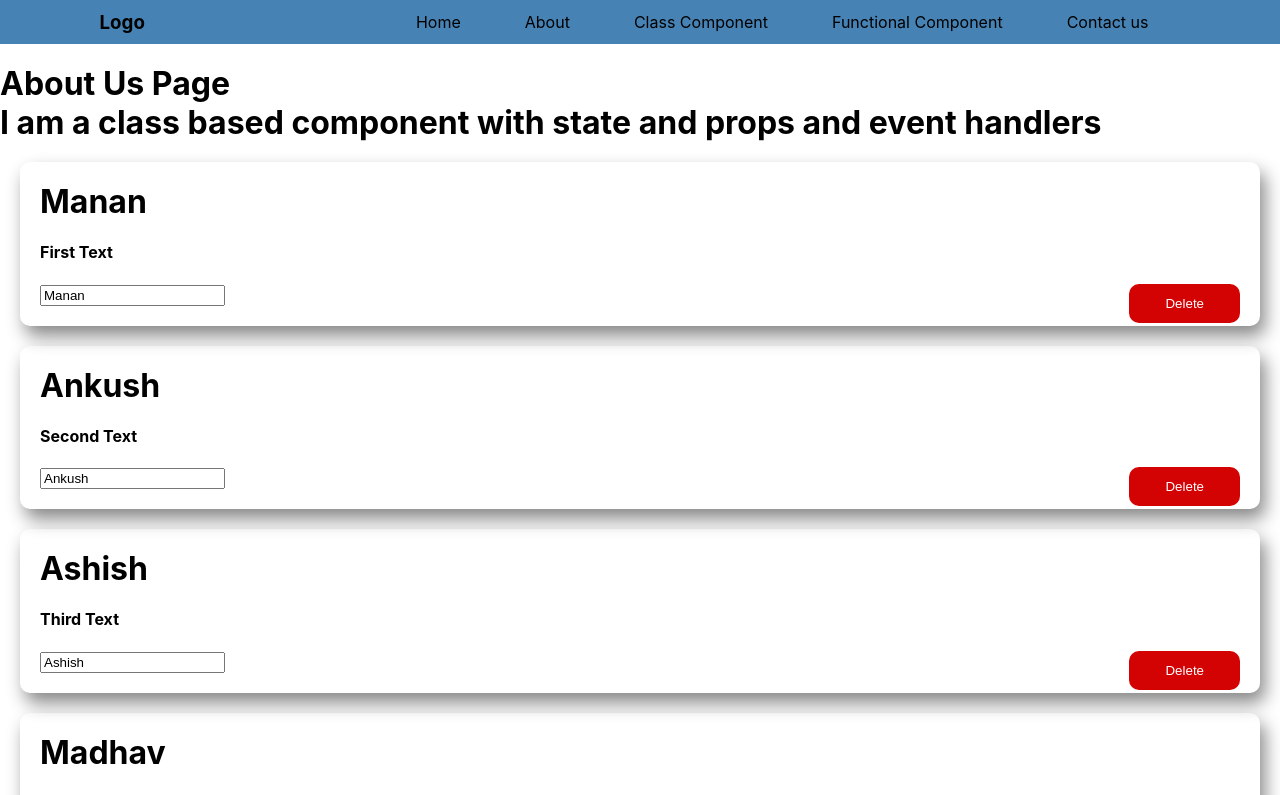
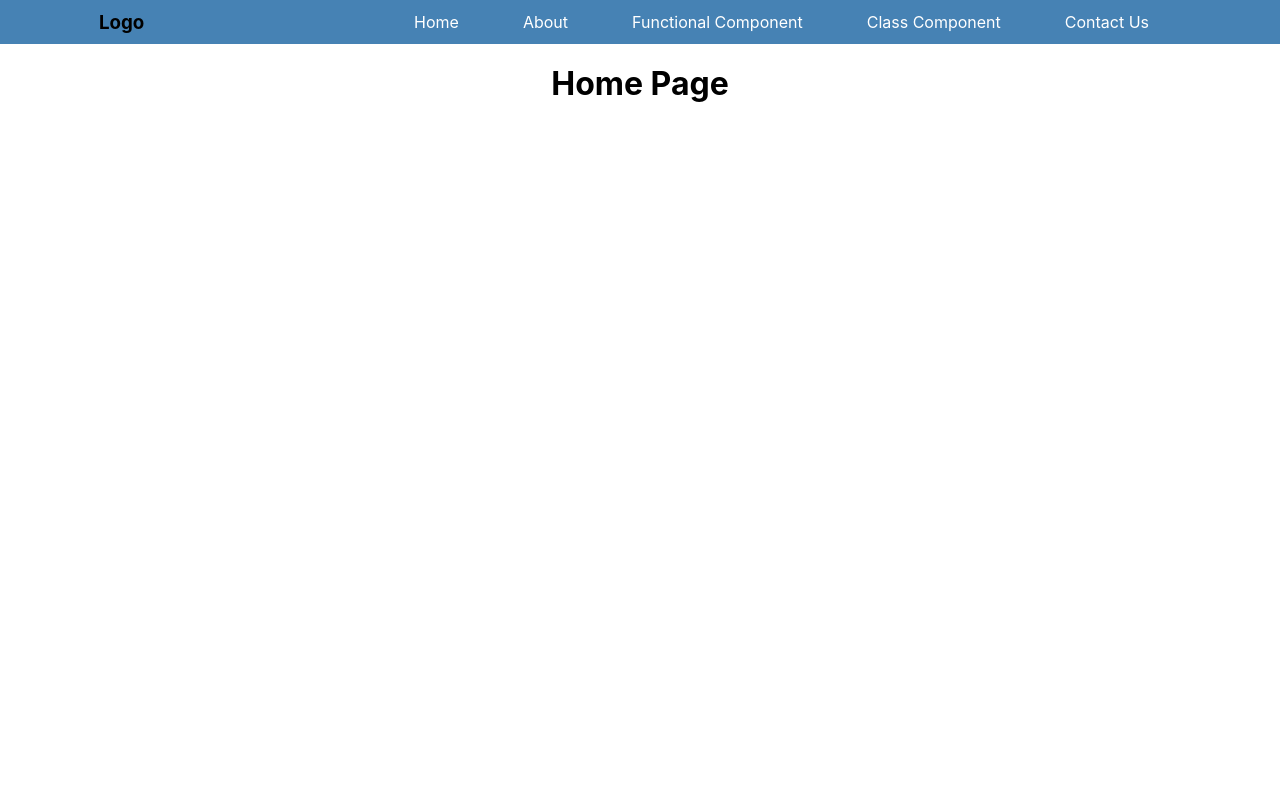
Before and after one commit to imanansadana/reactproject, a React (Create React App) app: page / in a window 1280 px wide. Shown: the top 795 px of the page. Built offline with nearby package versions, Linux system fonts and the light colour scheme.

Commit message:
Routing Added

```diff
--- a/src/App.css
+++ b/src/App.css
@@ -1,5 +1,8 @@
 .App {
   text-align: center;
+  display: flex;
+  flex-direction: column;
+  align-items: center;
 }
 
 .App-logo {
--- a/src/App.js
+++ b/src/App.js
@@ -2,19 +2,29 @@ import React, { Component } from "react";
 import ClassComponent from "./Components/ClassComponent/ClassComponent";
 import FunctionalComponent from "./Components/FunctionalComponent/FunctionalComponent";
 import Navbar from "./Components/Navbar/Navbar";
+import Home from "./Components/Home/Home";
 import AboutUs from "./Components/AboutUs/AboutUs";
 import ContactUs from "./Components/ContactUs/ContactUs";
+import { BrowserRouter, Switch, Route } from "react-router-dom";
+import "./App.css";
+import NameDetails from "./Components/ClassComponent/NameCard/NameDetails/NameDetails";
 
 class App extends Component {
   render() {
     return (
-      <div>
-        <Navbar />
-        <AboutUs />
-        <ClassComponent></ClassComponent>
-        <FunctionalComponent></FunctionalComponent>
-        <ContactUs />
-      </div>
+      <BrowserRouter>
+        <div className="App">
+          <Navbar />
+          <Switch>
+            <Route path="/" exact component={Home} />
+            <Route path="/aboutus" component={AboutUs} />
+            <Route path="/contactus" component={ContactUs} />
+            <Route path="/class" exact component={ClassComponent} />
+            <Route path="/functional" component={FunctionalComponent} />
+            <Route path="/class/:id" component={NameDetails} />
+          </Switch>
+        </div>
+      </BrowserRouter>
     );
   }
 }
--- /dev/null
+++ b/src/Components/ClassComponent/ClassComponent.css
@@ -0,0 +1,4 @@
+.cards{
+    display: flex;
+    flex-wrap: wrap;
+}
--- a/src/Components/ClassComponent/ClassComponent.js
+++ b/src/Components/ClassComponent/ClassComponent.js
@@ -1,24 +1,18 @@
 import React, { Component } from "react";
 import NameCard from "./NameCard/NameCard";
+import "./ClassComponent.css";
+import MockData from "./MockData";
 
 class ClassComponent extends Component {
-  state = {
-    students: [
-      { id: "ffdjhvv", name: "Manan", text: "First Text" },
-      { id: "ffdv", name: "Ankush", text: "Second Text" },
-      { id: "ffdvghknv", name: "Ashish", text: "Third Text" },
-      { id: "ffcfghkjbdv", name: "Madhav", text: "Fourth Text" },
-    ],
-    othervar: 1,
-  };
+  state = MockData;
 
   nameHandler = (name) => {
     this.setState({
       students: [
-        { name: "Manan", text: "First Text" },
-        { name: name, text: "Second Text" },
-        { name: "Ashish", text: "Third Text" },
-        { name: "Madhav", text: "Fifth Text" },
+        { id: "1", name: "Manan", text: "First Text" },
+        { id: "2", name: name, text: "Second Text" },
+        { id: "3", name: "Ashish", text: "Third Text" },
+        { id: "4", name: "Madhav", text: "Fifth Text" },
       ],
     });
     console.log(this.state);
@@ -27,10 +21,10 @@ class ClassComponent extends Component {
   changeNameHandler = (event) => {
     this.setState({
       students: [
-        { name: "Manan", text: "First Text" },
-        { name: event.target.value, text: "Second Text" },
-        { name: "Ashish", text: "Third Text" },
-        { name: "Madhav", text: "Fifth Text" },
+        { id: "1", name: "Manan", text: "First Text" },
+        { id: "2", name: event.target.value, text: "Second Text" },
+        { id: "3", name: "Ashish", text: "Third Text" },
+        { id: "4", name: "Madhav", text: "Fifth Text" },
       ],
     });
   };
@@ -49,10 +43,12 @@ class ClassComponent extends Component {
         <h1>
           I am a class based component with state and props and event handlers
         </h1>
+        <div className="cards">
           {this.state.students.map((item, index) => {
             return (
               <NameCard
                 key={item.id}
+                id={item.id}
                 del={() => this.deleteNameHandler(index)}
                 change={this.changeNameHandler}
                 name={item.name}
@@ -60,10 +56,10 @@ class ClassComponent extends Component {
               ></NameCard>
             );
           })}
-        <button onClick={() => this.nameHandler("Rajat")}>Change Name</button>
-        <button onClick={this.nameHandler.bind(this, "Satish")}>
-          Change Name
-        </button>
+        </div>
+
+        <button onClick={() => this.nameHandler("Karan")}>Karan</button>
+        <button onClick={this.nameHandler.bind(this, "Arjun")}>Arjun</button>
       </div>
     );
   }
--- /dev/null
+++ b/src/Components/ClassComponent/MockData.js
@@ -0,0 +1,10 @@
+const MockData = {
+  students: [
+    { id: "1", name: "Manan", text: "First Text" },
+    { id: "2", name: "Ankush", text: "Second Text" },
+    { id: "3", name: "Ashish", text: "Third Text" },
+    { id: "4", name: "Madhav", text: "Fourth Text" },
+  ],
+  othervar: 1,
+};
+export default MockData;
--- a/src/Components/ClassComponent/NameCard/NameCard.css
+++ b/src/Components/ClassComponent/NameCard/NameCard.css
@@ -3,6 +3,10 @@
     margin: 20px;
     box-shadow: 5px 10px 18px #888888;
     border-radius: 10px;
+    display: flex;
+    flex-direction: column;
+    height: 250px;
+    justify-content: space-between;
 }
 h1{
     padding: 0;
@@ -16,6 +20,9 @@ h1{
     padding: 12px 36px;
     float: right;
 }
+.green{
+    background-color: forestgreen;
+}
 button{
     background-color: rgb(0, 174, 255);
     color: white;
--- a/src/Components/ClassComponent/NameCard/NameCard.js
+++ b/src/Components/ClassComponent/NameCard/NameCard.js
@@ -1,5 +1,6 @@
 import React from "react";
 import "./NameCard.css";
+import { Link } from "react-router-dom";
 
 const NameCard = (props) => {
   return (
@@ -7,6 +8,10 @@ const NameCard = (props) => {
       <h1>{props.name}</h1>
       <h4>{props.text}</h4>
       <input onChange={props.change} type="text" value={props.name} />
+      <Link to={`/class/${props.id}`}>
+        <button className="deletebtn green">Show More</button>
+      </Link>
+
       <button className="deletebtn" onClick={props.del}>
         Delete
       </button>
--- /dev/null
+++ b/src/Components/ClassComponent/NameCard/NameDetails/NameDetails.js
@@ -0,0 +1,16 @@
+import React from "react";
+import MockData from "../../MockData";
+
+const NameDetails = (Props) => {
+  const item = MockData.students.find(
+    (item) => item.id === Props.match.params.id
+  );
+  return (
+    <div>
+      <h1>{item.name}</h1>
+      <h4>{item.text}</h4>
+    </div>
+  );
+};
+
+export default NameDetails;
--- a/src/Components/FunctionalComponent/FunctionalComponent.js
+++ b/src/Components/FunctionalComponent/FunctionalComponent.js
@@ -31,6 +31,7 @@ const FunctionalComponent = () => {
 
   return (
     <div>
+      <h1>I am a functional component using Hooks</h1>
       {counter === 1 ? <h1>One</h1> : <h2>More than One</h2>}
       <h2>Number {counter}</h2>
       <p>Changing and using state with this one</p>
--- a/src/Components/Navbar/Navbar.css
+++ b/src/Components/Navbar/Navbar.css
@@ -4,6 +4,7 @@
     align-items: center;
     background-color: steelblue;
     margin-bottom: 20px;
+    width: 100%;
 }
 .logo{
     margin: 0;
@@ -15,9 +16,13 @@
     list-style-type: none;
     margin: 0;
 }
-.navlinks>li{
+.navlinks li{
     padding: 12px 32px;
+    color: white;
 }
-.navlinks>li:hover{
+a{
+    text-decoration: none;
+}
+.navlinks li:hover{
     background-color: lightgray;
 }
--- a/src/Components/Navbar/Navbar.js
+++ b/src/Components/Navbar/Navbar.js
@@ -1,4 +1,5 @@
 import React from "react";
+import { Link } from "react-router-dom";
 import "./Navbar.css";
 
 const Navbar = () => {
@@ -7,11 +8,21 @@ const Navbar = () => {
       <h3 className="logo">Logo</h3>
       <div>
         <ul className="navlinks">
-          <li>Home</li>
-          <li>About</li>
-          <li>Class Component</li>
-          <li>Functional Component</li>
-          <li>Contact us</li>
+          <Link to="/">
+            <li>Home</li>
+          </Link>
+          <Link to="/aboutus">
+            <li>About</li>
+          </Link>
+          <Link to="/functional">
+            <li>Functional Component</li>
+          </Link>
+          <Link to="/class">
+            <li>Class Component</li>
+          </Link>
+          <Link to="/contactus">
+            <li>Contact Us</li>
+          </Link>
         </ul>
       </div>
     </div>
```
Lines whose indentation alone changed are shown as unchanged.
